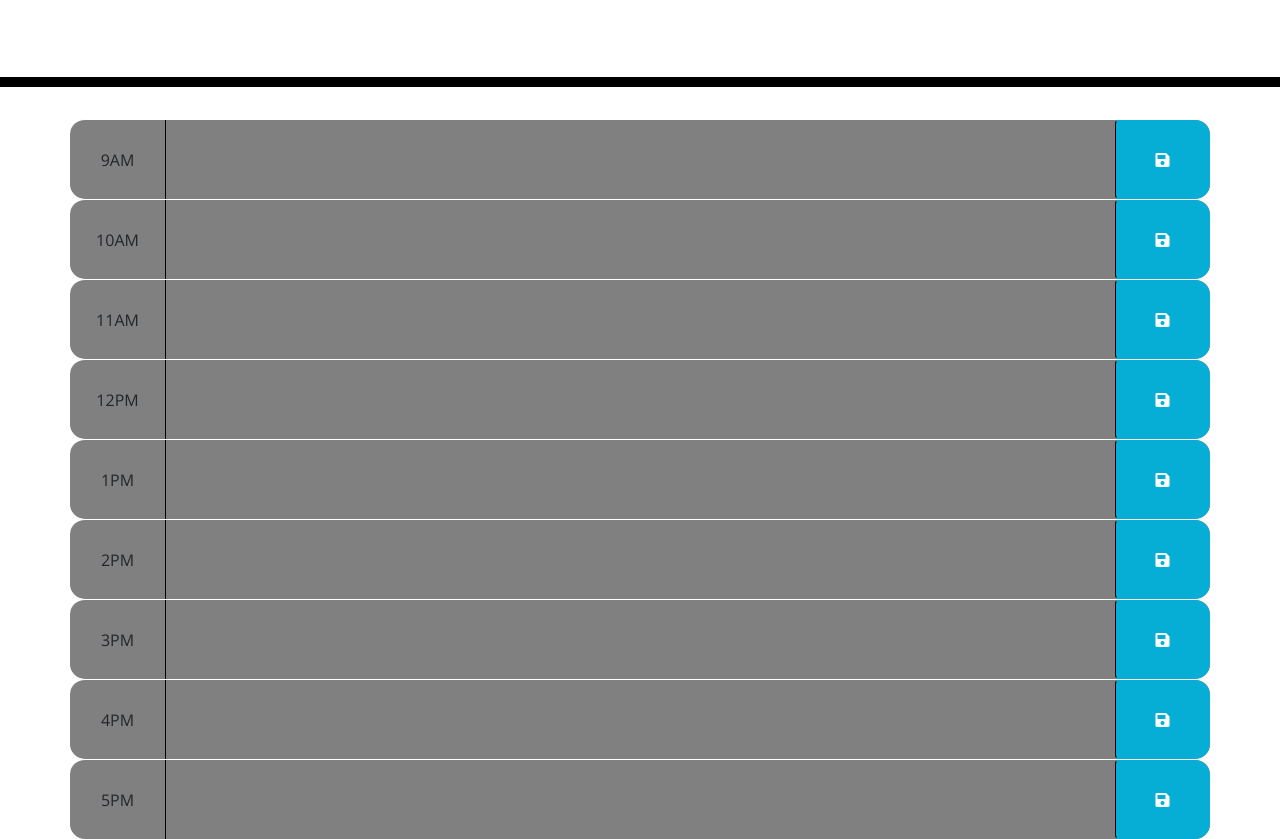
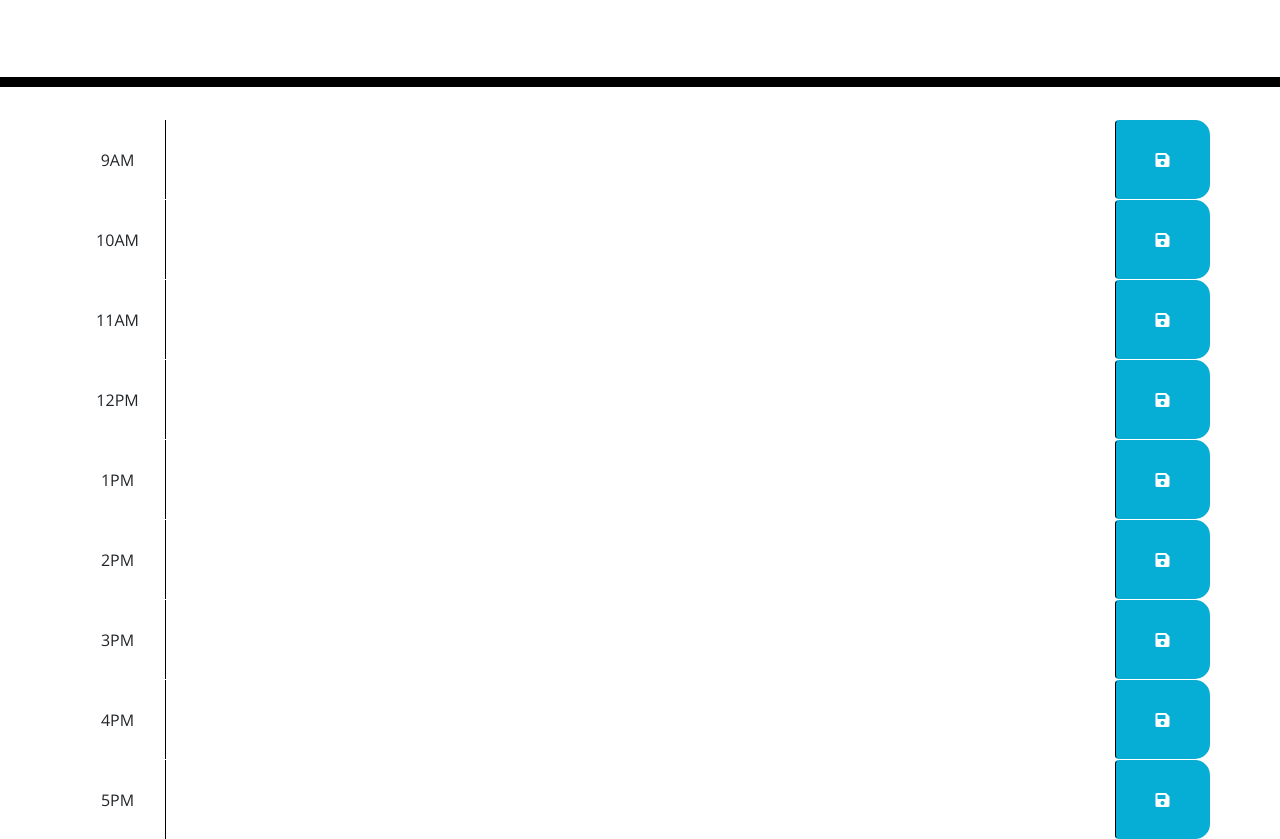
Before and after one commit to willram24/work-day-scheduler, a plain HTML site: page index.html in a window 1280 px wide. Shown: the part 181-1020 px from the top of the page. Drawn offline with nearby package versions, Linux system fonts and the light colour scheme.

Commit message:
date and day added

```diff
--- a/index.html
+++ b/index.html
@@ -29,63 +29,63 @@
       <p id="currentDay" class="lead"></p>
     </header>
     <div class="container">
-      <div id="9am" class="row time-block">
+      <div id="hour-9" class="row time-block">
         <div class="col-md-1">
           9AM
         </div>
          <textarea class="col-md-10 description"></textarea>
       <button class="btn saveBtn col-md-1"><i class="fas fa-save"></i></button>
      </div>
-      <div id="10am" class="row time-block">
+      <div id="hour-10" class="row time-block">
         <div class="col-md-1">
           10AM
         </div>
         <textarea class="col-md-10 description"></textarea>
         <button class="btn saveBtn col-md-1"><i class="fas fa-save"></i></button>
       </div>
-      <div id="11am" class="row time-block">
+      <div id="hour-11" class="row time-block">
         <div class="col-md-1">
           11AM
         </div>
         <textarea class="col-md-10 description"></textarea>
         <button class="btn saveBtn col-md-1"><i class="fas fa-save"></i></button>
       </div>
-      <div id="12pm" class="row time-block">
+      <div id="hour-12" class="row time-block">
         <div class="col-md-1">
           12PM
         </div>
         <textarea class="col-md-10 description"></textarea>
         <button class="btn saveBtn col-md-1"><i class="fas fa-save"></i></button>
       </div>
-      <div id="1pm" class="row time-block">
+      <div id="hour-13" class="row time-block">
         <div class="col-md-1">
           1PM
         </div>
         <textarea class="col-md-10 description"></textarea>
         <button class="btn saveBtn col-md-1"><i class="fas fa-save"></i></button>
       </div>
-      <div id="2pm" class="row time-block">
+      <div id="hour-14" class="row time-block">
         <div class="col-md-1">
           2PM
         </div>
         <textarea class="col-md-10 description"></textarea>
         <button class="btn saveBtn col-md-1"><i class="fas fa-save"></i></button>
       </div>
-      <div id="3pm" class="row time-block">
+      <div id="hour-15" class="row time-block">
         <div class="col-md-1">
           3PM
         </div>
         <textarea class="col-md-10 description"></textarea>
         <button class="btn saveBtn col-md-1"><i class="fas fa-save"></i></button>
       </div>
-      <div id="4pm" class="row time-block">
+      <div id="hour-15" class="row time-block">
         <div class="col-md-1">
           4PM
         </div>
         <textarea class="col-md-10 description"></textarea>
         <button class="btn saveBtn col-md-1"><i class="fas fa-save"></i></button>
       </div>
-      <div id="5pm" class="row time-block">
+      <div id="hour-17" class="row time-block">
         <div class="col-md-1">
           5PM
         </div>
@@ -96,5 +96,6 @@
 
     <script src="https://code.jquery.com/jquery-3.4.1.min.js"></script>
     <script src="https://cdnjs.cloudflare.com/ajax/libs/moment.js/2.24.0/moment.min.js"></script>
+    <script src="javascript.js"></script>
   </body>
 </html>
--- a/javascript.js
+++ b/javascript.js
@@ -0,0 +1,9 @@
+// Today's day and date
+var todayDate = moment().format('dddd, MMM Do, YYYY');
+$('#currentDay').html(todayDate);
+
+// click to save workday plan
+$(".saveBtn").on('click', => () {
+
+
+}
--- a/style.css
+++ b/style.css
@@ -28,7 +28,6 @@ textarea{
 .time-block{
   text-align: center;
   border-radius: 15px;
-  background-color: gray;
 }
 
 .row {
```
